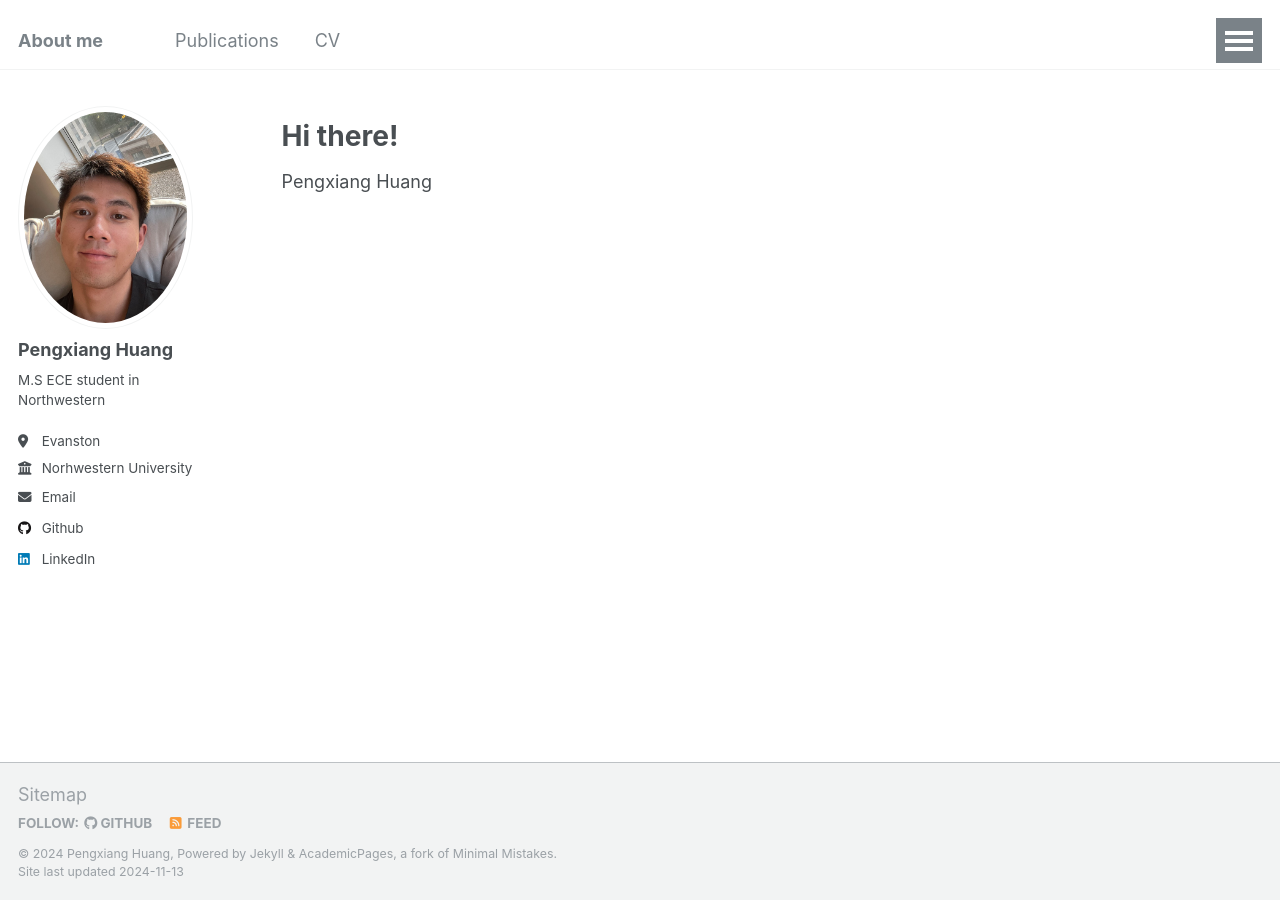
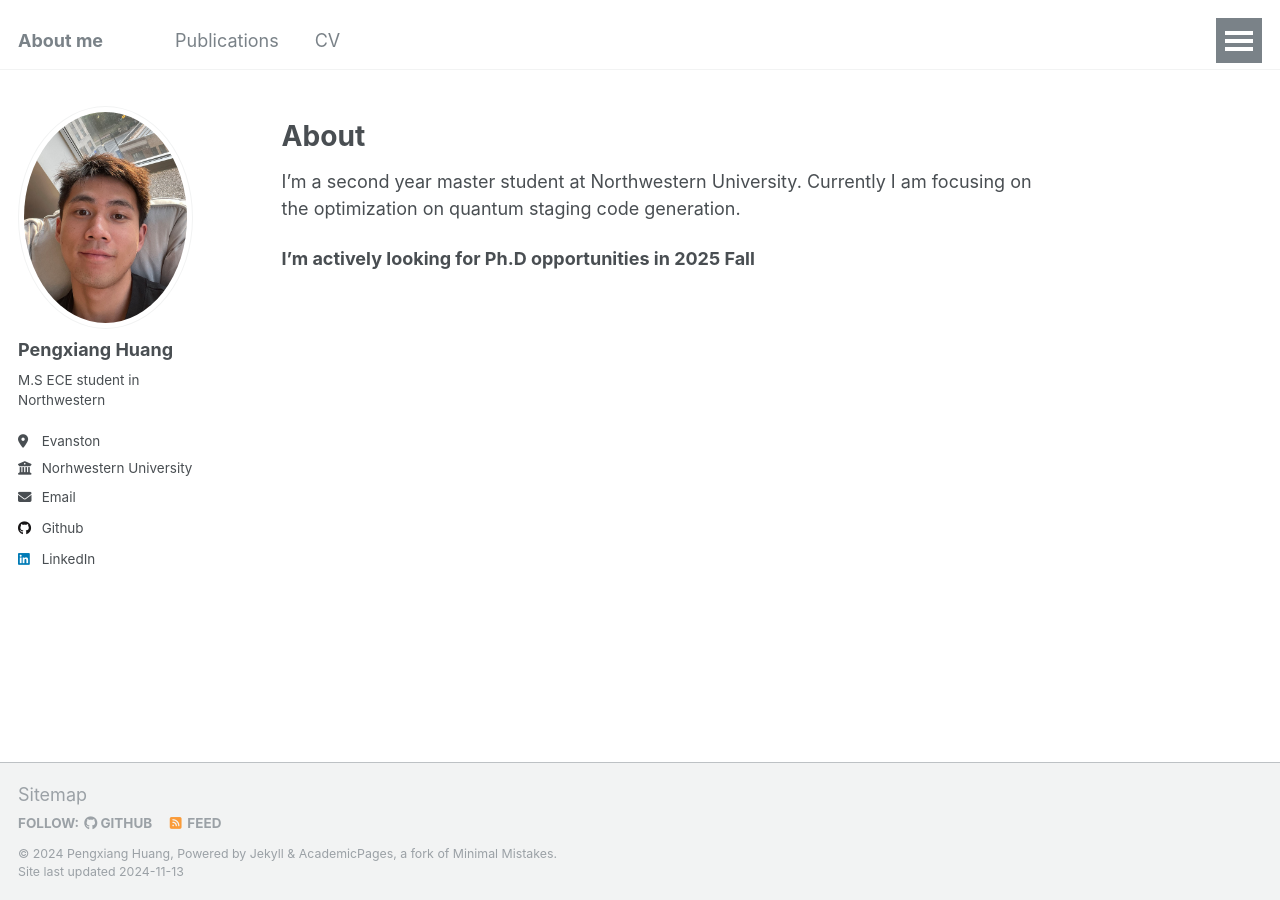
Before and after one commit to Pengxiang-Huang/Pengxiang-Huang.github.io, a Jekyll site: the page built from _pages/about.md, in a window 1280 px wide. Built offline with Jekyll 4.4.1, drawn with Linux system fonts in a browser that asks for light colours; some of the changed lines change nothing that is shown.

Commit message:
add about

```diff
--- a/_config.yml
+++ b/_config.yml
@@ -75,13 +75,13 @@ author:
   zhihu            : # Username
 
 # Publication Category - The following the list of publication categories and their headings
-# publication_category:
-#   books:
-#     title: 'Books'
-#   manuscripts:
-#     title: 'Journal Articles'
-#   conferences:
-#     title: 'Conference Papers'
+publication_category:
+  books:
+    title: 'Books'
+  manuscripts:
+    title: 'Journal Articles'
+  conferences:
+    title: 'Conference Papers'
 
 # Site Settings
 teaser                   :  # filename of teaser fallback teaser image placed in /images/, .e.g. "500x300.png"
@@ -211,19 +211,19 @@ kramdown:
 
 
 # These settings control the types of collections used by the template
-# collections:
-#   teaching:
-#     output: true
-#     permalink: /:collection/:path/
-#   publications:
-#     output: true
-#     permalink: /:collection/:path/
-#   portfolio:
-#     output: true
-#     permalink: /:collection/:path/
-#   talks:
-#     output: true
-#     permalink: /:collection/:path/
+collections:
+  teaching:
+    output: true
+    permalink: /:collection/:path/
+  publications:
+    output: true
+    permalink: /:collection/:path/
+  portfolio:
+    output: true
+    permalink: /:collection/:path/
+  talks:
+    output: true
+    permalink: /:collection/:path/
 
 
 # These settings control how pages and collections are included in the site
--- a/_pages/about.md
+++ b/_pages/about.md
@@ -7,6 +7,8 @@ redirect_from:
   - /about.html
 ---
 
-Hi there!
+About
 ======
-Pengxiang Huang
+I'm a second year master student at Northwestern University. Currently I am focusing on the optimization on quantum staging code generation.
+
+**I'm actively looking for Ph.D opportunities in 2025 Fall**
```
